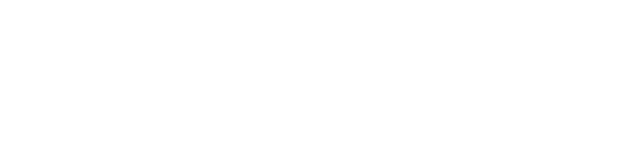
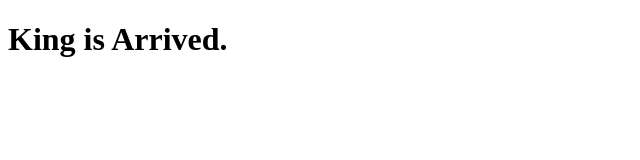
Before and after one commit to sridhar811/First-Site, a plain HTML site: page index.html in a window 1280 px wide. Shown: the whole page, without its empty margins (0-640 px from the left). Drawn offline with Linux system fonts and the light colour scheme.

Commit message:
My First Page.

```diff
--- a/index.html
+++ b/index.html
@@ -4,6 +4,7 @@
 
 	<title>My First Git Publish</title>
 </head>
+<h1>King is Arrived.</h1>
 <body>
 
 </body>
```
